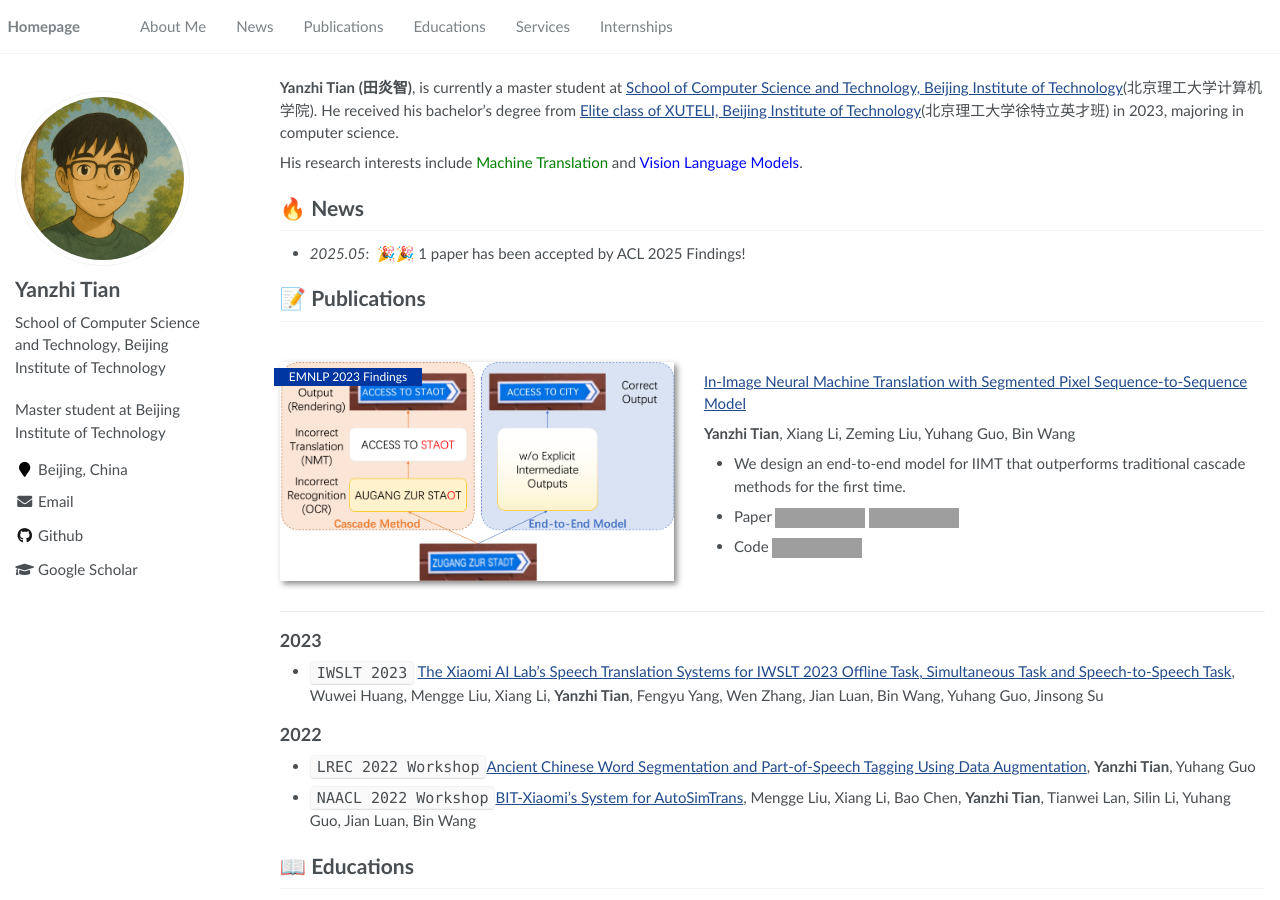
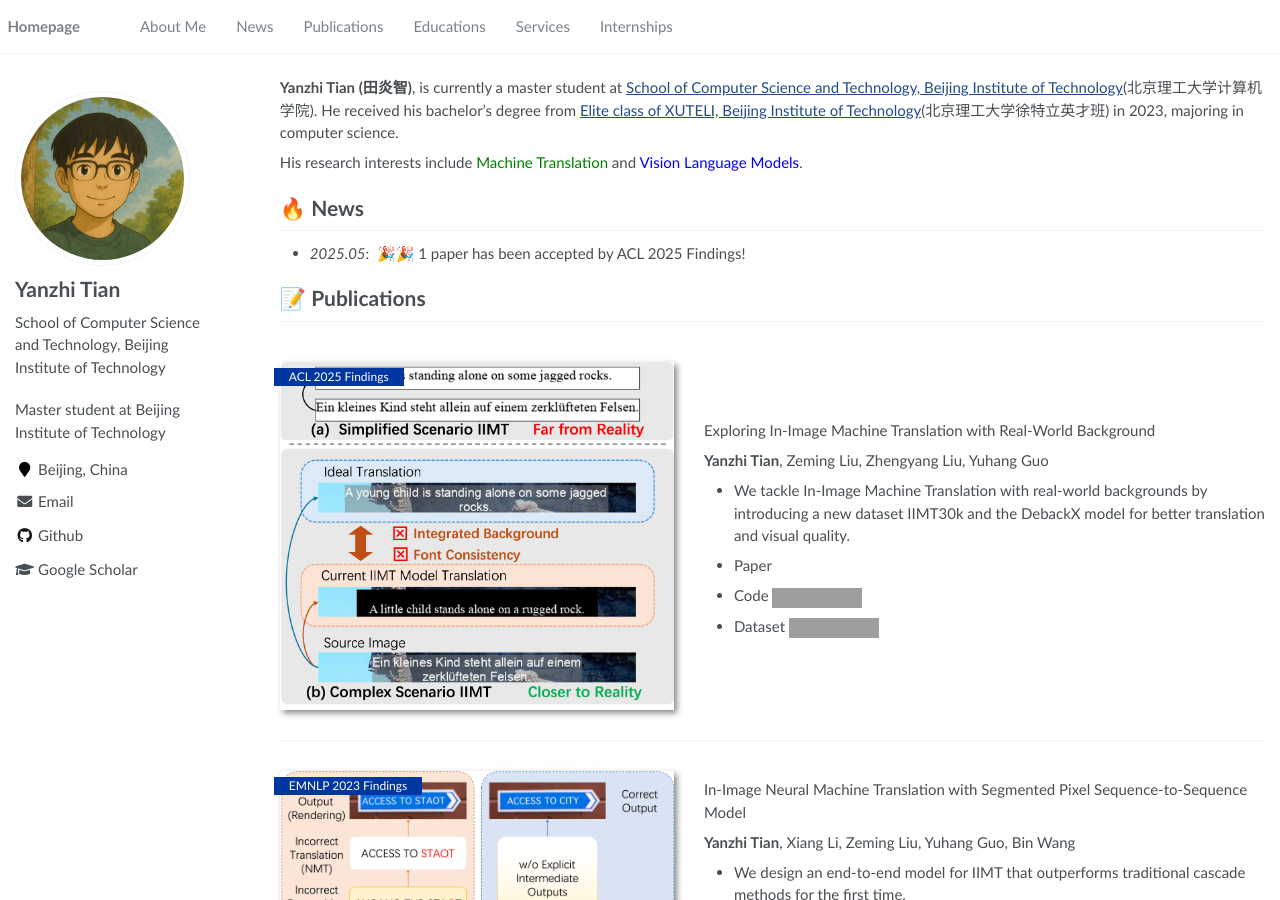
Before and after one commit to YanzhiTian/yanzhitian.github.io, a Jekyll site: the page built from _pages/about.md, in a window 1280 px wide and 900 px high. Built offline with Jekyll 4.4.1, drawn with Linux system fonts in a browser that asks for light colours; grey boxes are pictures that could not be loaded.

Commit message:
first commit

```diff
--- a/_pages/about.md
+++ b/_pages/about.md
@@ -32,19 +32,35 @@ His research interests include <font color=green>Machine Translation</font> and
 
 # 📝 Publications
 
+<div class='paper-box'><div class='paper-box-image'><div><div class="badge">ACL 2025 Findings</div><img src='images/ACL2025.png' alt="sym" width="100%"></div></div>
+<div class='paper-box-text' markdown="1">
+
+Exploring In-Image Machine Translation with Real-World Background
+
+**Yanzhi Tian**, Zeming Liu, Zhengyang Liu, Yuhang Guo
+
+- We tackle In-Image Machine Translation with real-world backgrounds by introducing a new dataset IIMT30k and the DebackX model for better translation and visual quality.
+- Paper
+- Code [![GitHub](https://img.shields.io/badge/GitHub-grey.svg?style=flat&logo=github)](https://github.com/BITHLP/DebackX)
+- Dataset [![HuggingFace](https://img.shields.io/badge/HuggingFace-yellow?style=flat&logo=huggingface)](https://huggingface.co/datasets/yztian/IIMT30k)
+</div>
+</div>
+
+
 <div class='paper-box'><div class='paper-box-image'><div><div class="badge">EMNLP 2023 Findings</div><img src='images/IIMT.png' alt="sym" width="100%"></div></div>
 <div class='paper-box-text' markdown="1">
 
-[In-Image Neural Machine Translation with Segmented Pixel Sequence-to-Sequence Model](https://aclanthology.org/2023.findings-emnlp.1004/)
+In-Image Neural Machine Translation with Segmented Pixel Sequence-to-Sequence Model
 
 **Yanzhi Tian**, Xiang Li, Zeming Liu, Yuhang Guo, Bin Wang
 
 <!-- [**Project**](https://scholar.google.com.hk/citations?view_op=view_citation&hl=zh-CN&user=WtHJWXIAAAAJ&citation_for_view=WtHJWXIAAAAJ:UeHWp8X0CEIC) <strong><span class='show_paper_citations' data='DhtAFkwAAAAJ:ALROH1vI_8AC'></span></strong> -->
 - We design an end-to-end model for IIMT that outperforms traditional cascade methods for the first time.
-- Paper [![ACL](https://img.shields.io/badge/ACL-white.svg?stype=plastic)](https://aclanthology.org/2023.findings-emnlp.1004/) [![OpenReview](https://img.shields.io/badge/OpenReview-white.svg?stype=plastic)](https://openreview.net/forum?id=3RS2T9EPjI)
-- Code [![GitHub](https://img.shields.io/badge/GitHub-grey.svg?style=plastic&logo=github)](https://github.com/YanzhiTian/E2E-IIMT)
+- Paper [![ACL](https://img.shields.io/badge/ACL-white.svg?stype=flat)](https://aclanthology.org/2023.findings-emnlp.1004/) [![OpenReview](https://img.shields.io/badge/OpenReview-white.svg?stype=flat)](https://openreview.net/forum?id=3RS2T9EPjI)
+- Code [![GitHub](https://img.shields.io/badge/GitHub-grey.svg?style=flat&logo=github)](https://github.com/YanzhiTian/E2E-IIMT)
 </div>
 </div>
+
 
 ## 2023
 - ``IWSLT 2023`` [The Xiaomi AI Lab’s Speech Translation Systems for IWSLT 2023 Offline Task, Simultaneous Task and Speech-to-Speech Task](https://aclanthology.org/2023.iwslt-1.39/), Wuwei Huang, Mengge Liu, Xiang Li, **Yanzhi Tian**, Fengyu Yang, Wen Zhang, Jian Luan, Bin Wang, Yuhang Guo, Jinsong Su
```
Also changed, not shown: Gemfile.lock, images/ACL2025.png (added), 2 other files.
